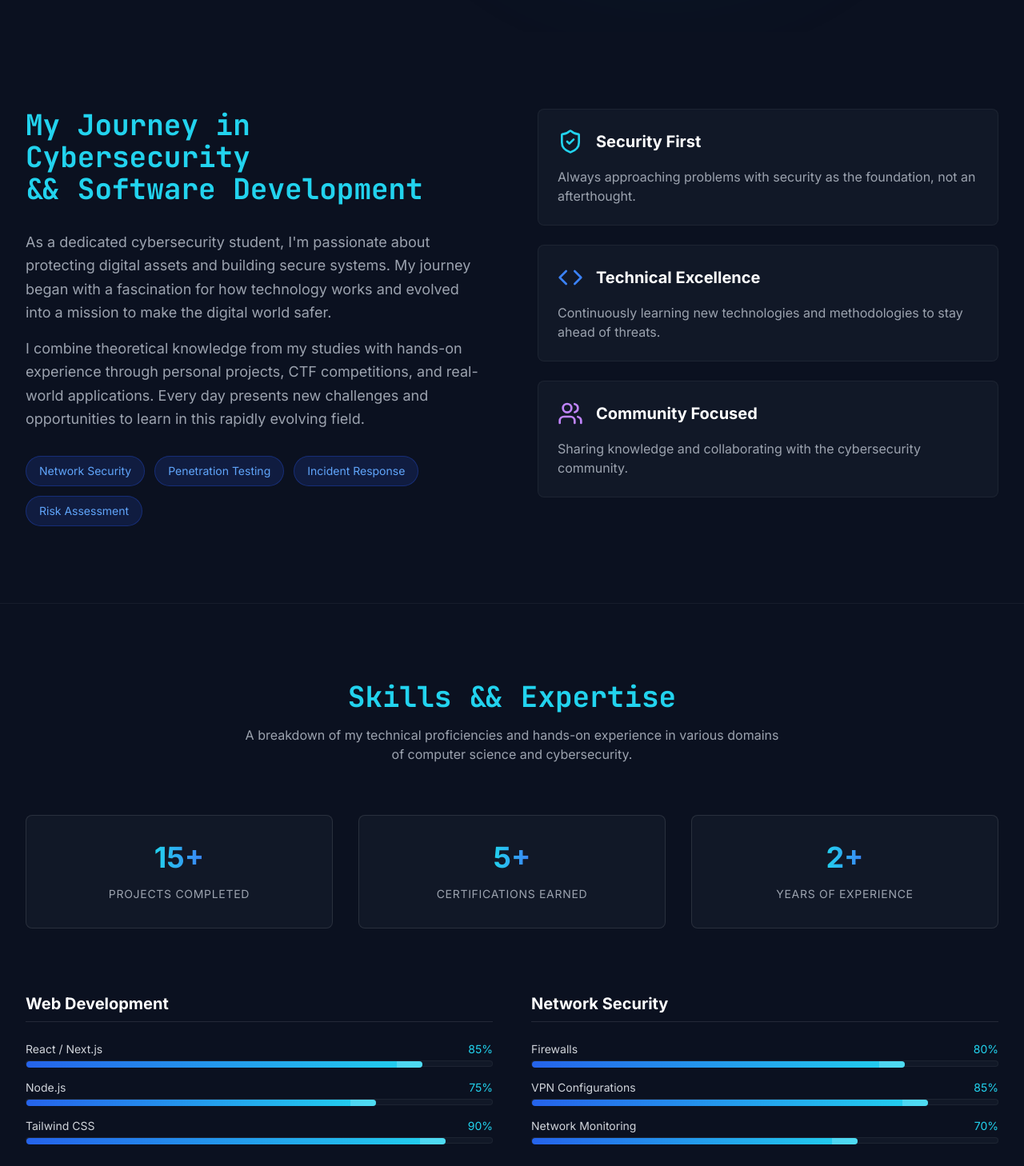
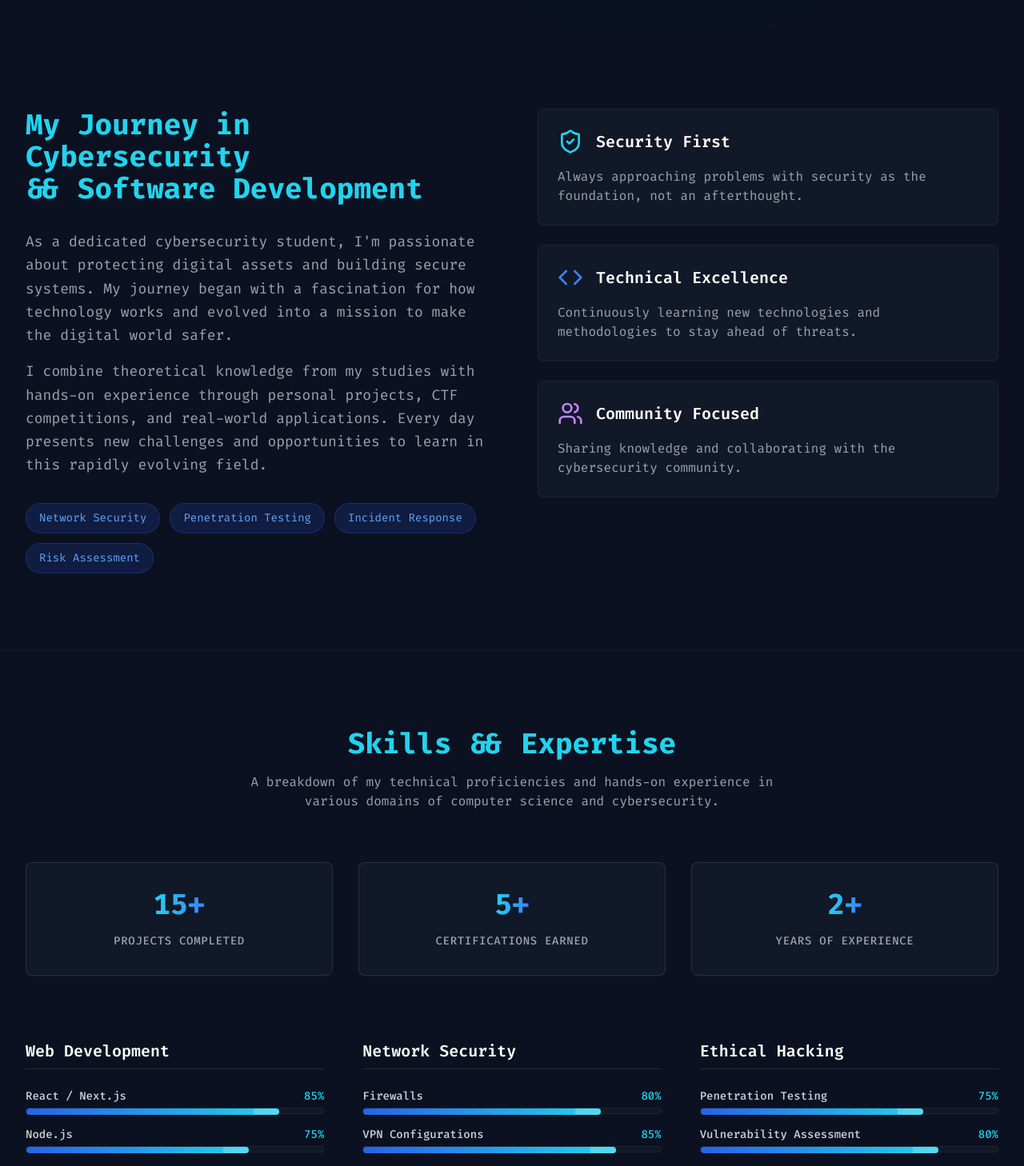
Before and after one commit to RebornB34/my-portfolio, a Next.js app: page / in a window 1280 px wide. Shown: the part 760-2218 px from the top of the page at 80% size. Built offline with nearby package versions, Linux system fonts and the light colour scheme.

Commit message:
Sync pnpm-lock.yaml and apply Lovable Theme redesigns

```diff
--- a/app/layout.tsx
+++ b/app/layout.tsx
@@ -1,26 +1,20 @@
 import type { Metadata, Viewport } from "next";
-import { Inter, JetBrains_Mono } from "next/font/google";
+import { Fira_Code } from "next/font/google";
 import "./globals.css";
 
-const inter = Inter({
+const firaCode = Fira_Code({
   subsets: ["latin"],
-  variable: "--font-inter",
-  weight: ["400", "700", "900"],
-});
-
-const jetbrainsMono = JetBrains_Mono({
-  subsets: ["latin"],
-  variable: "--font-mono",
-  weight: ["400", "500", "700"],
+  variable: "--font-fira",
+  weight: ["300", "400", "500", "600", "700"],
 });
 
 export const metadata: Metadata = {
   title: "Brian Bundi | Student Engineer & Builder",
-  description: "Computer Science student and Full-Stack Developer seeking 2027 internships. Terminal-style brutalist portfolio.",
+  description: "Computer Science student and Full-Stack Developer",
 };
 
 export const viewport: Viewport = {
-  themeColor: "#000000",
+  themeColor: "#0B1120",
   width: "device-width",
   initialScale: 1,
 };
@@ -32,7 +26,7 @@ export default function RootLayout({
 }>) {
   return (
     <html lang="en" className="dark">
-      <body className={`${inter.variable} ${jetbrainsMono.variable} font-sans antialiased bg-black`}>
+      <body className={`${firaCode.variable} font-sans antialiased bg-[#0B1120] text-gray-100 flex flex-col min-h-screen`}>
         {children}
       </body>
     </html>
--- a/components/portfolio/about.tsx
+++ b/components/portfolio/about.tsx
@@ -2,9 +2,8 @@ import { ShieldCheck, Code, Users } from "lucide-react";
 
 export function About() {
   return (
-    <section id="about" className="py-24 px-4 sm:px-6 lg:px-8 max-w-7xl mx-auto">
-      <div className="grid md:grid-cols-2 gap-16 items-start">
-        <div className="space-y-8">
+    <section id="about" className="py-24 px-4 sm:px-6 lg:px-8 max-w-7xl mx-auto flex flex-col md:flex-row gap-16 items-start">
+      <div className="flex-1 space-y-8">
           <h2 className="text-3xl md:text-4xl font-bold font-mono text-cyan-400 leading-snug">
             My Journey in Cybersecurity <br />&amp;&amp; Software Development
           </h2>
@@ -25,7 +24,7 @@ export function About() {
           </div>
         </div>
 
-        <div className="space-y-6">
+        <div className="flex-1 space-y-6 w-full">
           <div className="bg-[#111827] p-6 rounded-lg border border-white/5 hover:border-cyan-500/30 transition-colors group">
             <div className="flex items-center gap-4 mb-4">
               <ShieldCheck className="w-8 h-8 text-cyan-400 group-hover:scale-110 transition-transform" />
@@ -50,7 +49,6 @@ export function About() {
             <p className="text-gray-400">Sharing knowledge and collaborating with the cybersecurity community.</p>
           </div>
         </div>
-      </div>
     </section>
   );
 }
--- a/components/portfolio/contact.tsx
+++ b/components/portfolio/contact.tsx
@@ -3,8 +3,8 @@ import { Mail, Phone, Github, Linkedin, Send } from "lucide-react";
 export function Contact() {
   return (
     <section id="contact" className="py-24 px-4 sm:px-6 lg:px-8 max-w-7xl mx-auto border-t border-white/5">
-      <div className="grid md:grid-cols-2 gap-16">
-        <div className="space-y-8">
+      <div className="flex flex-col md:flex-row gap-16">
+        <div className="flex-1 space-y-8">
           <div>
             <h2 className="text-3xl md:text-4xl font-bold mb-4 font-mono text-cyan-400">
               Let's Start a Conversation
@@ -46,7 +46,7 @@ export function Contact() {
           </div>
         </div>
 
-        <div className="bg-[#111827] p-8 rounded-xl border border-white/5 shadow-2xl">
+        <div className="flex-1 w-full bg-[#111827] p-8 rounded-xl border border-white/5 shadow-2xl">
           <form className="space-y-6">
             <div className="grid grid-cols-2 gap-6">
               <div className="space-y-2">
--- a/components/portfolio/skills.tsx
+++ b/components/portfolio/skills.tsx
@@ -51,9 +51,9 @@ export function Skills() {
         </p>
       </div>
 
-      <div className="grid grid-cols-1 md:grid-cols-3 gap-8 mb-20 relative z-10">
+      <div className="flex flex-wrap justify-center gap-8 mb-20 relative z-10">
         {stats.map((stat) => (
-          <div key={stat.label} className="bg-[#111827] border border-white/10 p-8 rounded-lg text-center hover:border-cyan-500/30 hover:shadow-[0_0_20px_rgba(34,211,238,0.1)] transition-all group">
+          <div key={stat.label} className="flex-1 min-w-[250px] bg-[#111827] border border-white/10 p-8 rounded-lg text-center hover:border-cyan-500/30 hover:shadow-[0_0_20px_rgba(34,211,238,0.1)] transition-all group">
             <div className="text-4xl font-bold bg-clip-text text-transparent bg-gradient-to-r from-cyan-400 to-blue-500 mb-2 group-hover:scale-110 transition-transform inline-block">
               {stat.value}
             </div>
@@ -64,9 +64,9 @@ export function Skills() {
         ))}
       </div>
 
-      <div className="grid md:grid-cols-2 gap-12 relative z-10">
+      <div className="flex flex-wrap gap-12 relative z-10">
         {skillCategories.map((category) => (
-          <div key={category.title} className="space-y-6">
+          <div key={category.title} className="flex-1 min-w-[300px] space-y-6">
             <h3 className="text-xl font-semibold text-white border-b border-white/10 pb-2">
               {category.title}
             </h3>
--- a/tailwind.config.ts
+++ b/tailwind.config.ts
@@ -40,8 +40,8 @@ const config: Config = {
         },
       },
       fontFamily: {
-        sans: ["var(--font-inter)", "system-ui", "sans-serif"],
-        mono: ["var(--font-mono)", "Fira Code", "monospace"],
+        sans: ["var(--font-fira)", "system-ui", "sans-serif"],
+        mono: ["var(--font-fira)", "monospace"],
       },
       animation: {
         "text-gradient": "text-gradient 3s linear infinite",
```
Also changed, not shown: 1 other file (tests, documents, lock files or other folders).
